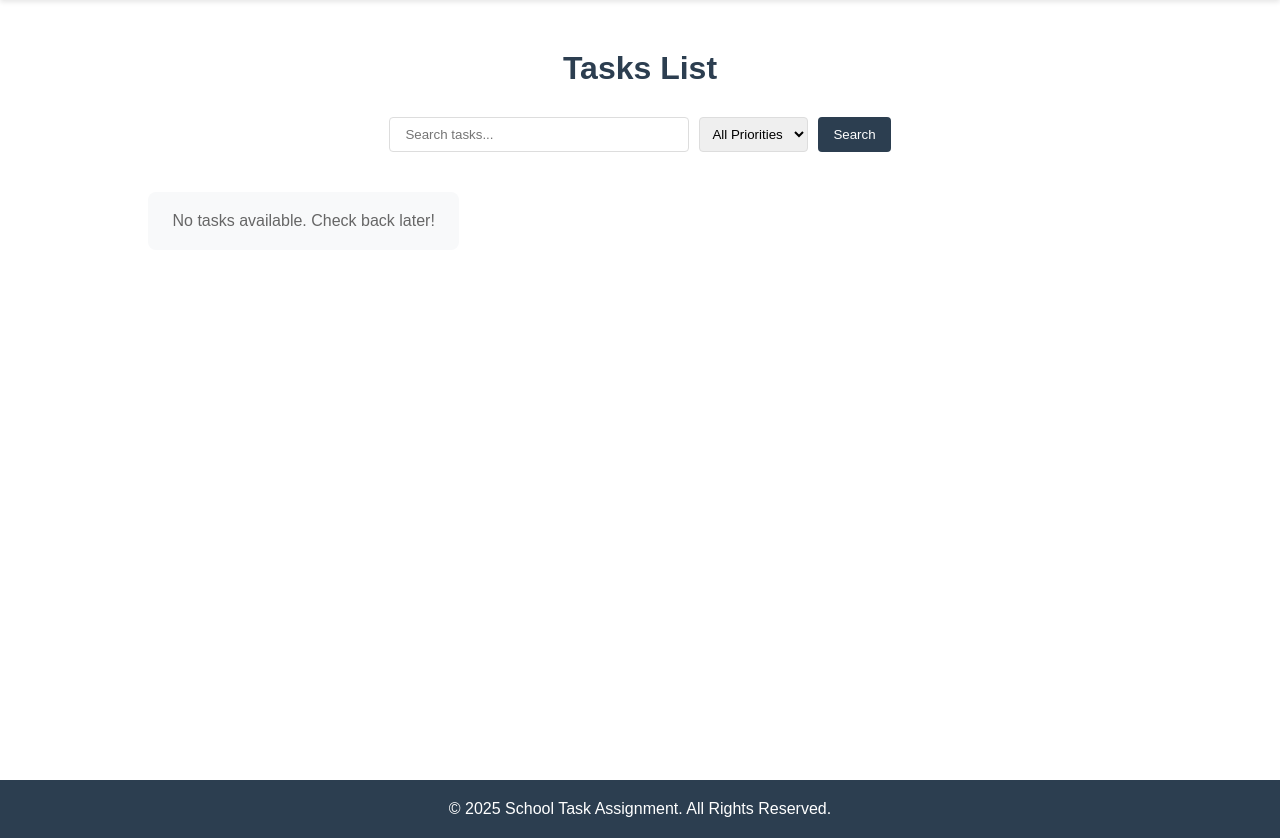
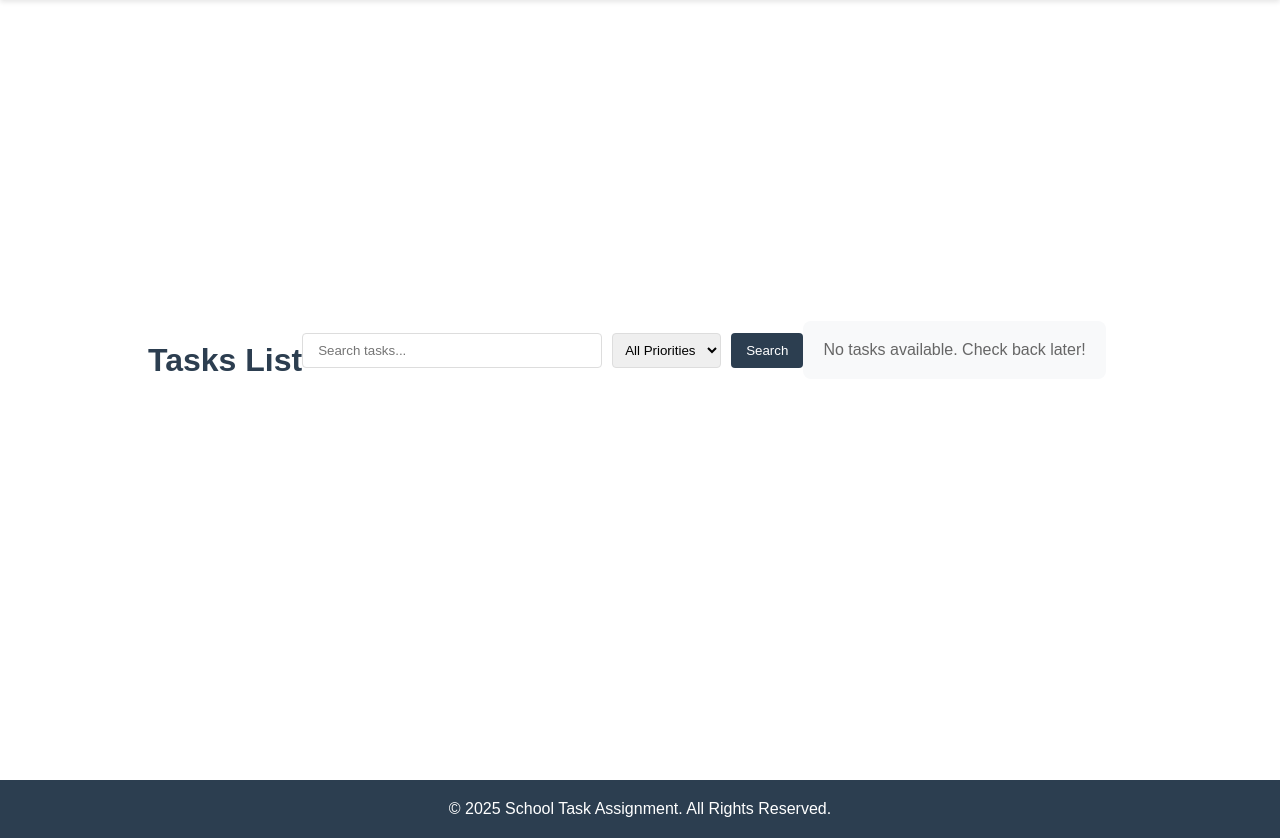
Before and after one commit to MahmoudHesham1350/School_Tasks_Website, a Django app: page /tasks/ in a window 1280 px wide. Shown: the part 64-902 px from the top of the page. Run offline with Django 5.2, Linux system fonts and the light colour scheme; a user stored in the database is signed in; data that the repository does not hold is empty; some web fonts are replaced.

Commit message:
updated listing css

```diff
--- a/school_tasks/tasks/static/tasks/css/taskList.css
+++ b/school_tasks/tasks/static/tasks/css/taskList.css
@@ -17,6 +17,9 @@
     width: 80%;
     min-height: 90vh;
     padding: 20px;
+    display: flex;
+    justify-content: flex-start;
+    align-items: center;
 }
 
 .title {
```
Also changed, not shown: school_tasks/db.sqlite3.
